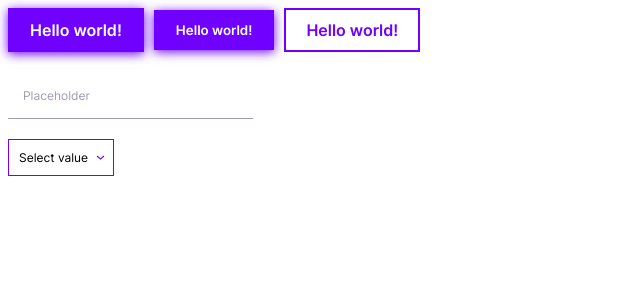
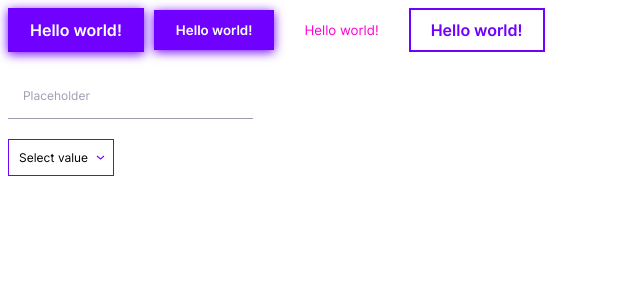
Before and after one commit to shevelidze/marketsuper, a React (Create React App) app: page / in a window 1280 px wide. Shown: the top 300 px of the page, without its empty margins (0-640 px from the left). Built offline with nearby package versions, Linux system fonts and the light colour scheme.

Commit message:
Add button variant

```diff
--- a/src/components/ui/Button/Button.module.css
+++ b/src/components/ui/Button/Button.module.css
@@ -1,33 +1,43 @@
 .root {
-  --color: var(--primary-color);
+  border: none;
+  padding: 10px 20px;
+  transition: background var(--transition), box-shadow var(--transition), color var(--transition), border-color var(--transition);
+}
 
-  border: 2px solid var(--color);
+.root.big {
+  font-size: var(--big-font-size);
+}
 
-  background: var(--color);
-  color: var(--background-color);
-  box-shadow: 0px 2px 10px var(--color);
+.root.primary {
+  --primary-variant-color: var(--primary-color);
 
   font-weight: var(--semi-bold-font-weigh);
 
-  padding: 10px 20px;
+  color: var(--background-color);
+  border: 2px solid var(--primary-variant-color);
 
-  transition: background var(--transition), box-shadow var(--transition), color var(--transition), border-color var(--transition);
+  background: var(--primary-variant-color);
 }
 
-.big {
-  font-size: var(--big-font-size);
+.root.primary:not(:disabled) {
+  box-shadow: 0px 2px 10px var(--primary-variant-color);
 }
 
-.root:hover:not(:disabled) {
-  --color: var(--secondary-color);
+.root.primary:hover:not(:disabled) {
+  --primary-variant-color: var(--secondary-color);
   transition: none;
 }
 
-.root:disabled {
-  box-shadow: none;
+.root.primary:disabled {
+  background: none;
+  color: var(--primary-variant-color)
 }
 
-.root:active, .root:disabled {
+.root.secondary {
   background: none;
-  color: var(--color)
+  color: var(--secondary-color);
 }
+
+.root.secondary:hover {
+  background: var(--secondary-lightest-color);
+}
--- a/src/components/ui/Button/index.tsx
+++ b/src/components/ui/Button/index.tsx
@@ -1,18 +1,22 @@
-import React from "react";
-import styles from "./Button.module.css";
+import React from 'react';
+import styles from './Button.module.css';
 
-export interface ButtonProps
-    extends React.ButtonHTMLAttributes<HTMLButtonElement> {
-    variant?: "big" | "small";
+export interface ButtonProps extends React.ButtonHTMLAttributes<HTMLButtonElement> {
+  size?: 'big' | 'small';
+  variant?: 'primary' | 'secondary';
 }
 
-const Button: React.FC<ButtonProps> = ({ variant = "big", ...buttonProps }) => {
-    return (
-        <button
-            className={[styles.root, styles[variant]].join(" ")}
-            {...buttonProps}
-        />
-    );
+const Button: React.FC<ButtonProps> = ({
+  variant = 'primary',
+  size = 'big',
+  ...buttonProps
+}) => {
+  return (
+    <button
+      className={[styles.root, styles[variant], styles[size]].join(' ')}
+      {...buttonProps}
+    />
+  );
 };
 
 export default Button;
--- a/src/pages/UiTest/index.tsx
+++ b/src/pages/UiTest/index.tsx
@@ -7,7 +7,10 @@ const UiTest: React.FC = () => {
     <div className={styles.root}>
       <div style={{ display: 'flex', gap: '10px', alignItems: 'center' }}>
         <ui.Button>Hello world!</ui.Button>
-        <ui.Button variant="small">Hello world!</ui.Button>
+        <ui.Button size="small">Hello world!</ui.Button>
+        <ui.Button variant="secondary" size="small">
+          Hello world!
+        </ui.Button>
         <ui.Button disabled>Hello world!</ui.Button>
       </div>
       <ui.Input placeholder="Placeholder" />
```
